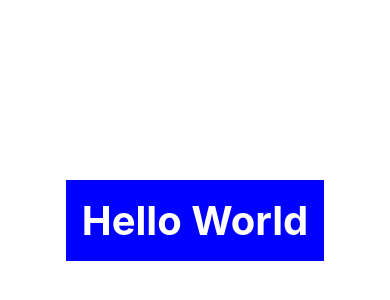
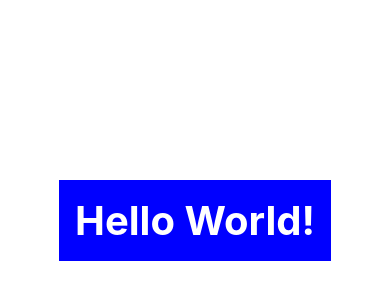
Before and after one commit to tomoyaki/MemoApp2, a React Native app: screen / in a window 390 px wide. Shown: the part 202-502 px from the top of the page. Built offline with nearby package versions, Linux system fonts and the light colour scheme.

Commit message:
add bang props

```diff
--- a/App.jsx
+++ b/App.jsx
@@ -1,13 +1,13 @@
 import { StatusBar } from 'expo-status-bar';
 import React from 'react';
-import { StyleSheet, Text, View } from 'react-native';
+import { StyleSheet, View } from 'react-native';
 
 import Hello from './src/components/Hello';
 
 export default function App() {
   return (
     <View style={styles.container}>
-      <Hello>World</Hello>
+      <Hello bang>World</Hello>
       {/* eslint-disable-next-line */}
       <StatusBar style="auto" />
     </View>
--- a/src/components/Hello.jsx
+++ b/src/components/Hello.jsx
@@ -1,18 +1,23 @@
 import React from 'react';
 import { View, Text, StyleSheet } from 'react-native';
-import { string } from 'prop-types';
+import { string, bool } from 'prop-types';
 
 function Hello(props) {
-  const { children } = props;
+  const { children, bang } = props;
   return (
     <View>
-      <Text style={styles.text}>{`Hello ${children}`}</Text>
+      <Text style={styles.text}>{`Hello ${children}${bang ? '!' : ''}`}</Text>
     </View>
   );
 }
 
 Hello.propTypes = {
   children: string.isRequired,
+  bang: bool,
+};
+
+Hello.defaultProps = {
+  bang: false,
 };
 
 const styles = StyleSheet.create({
```
